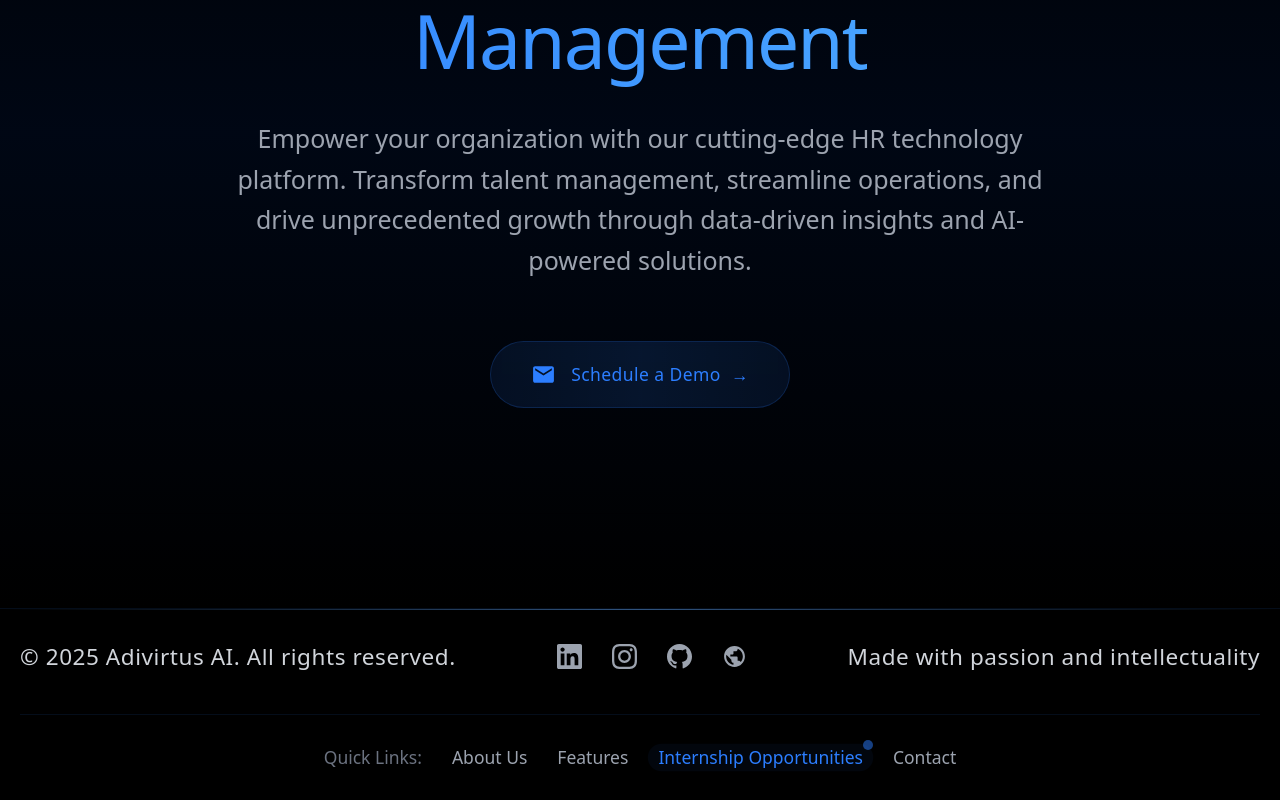
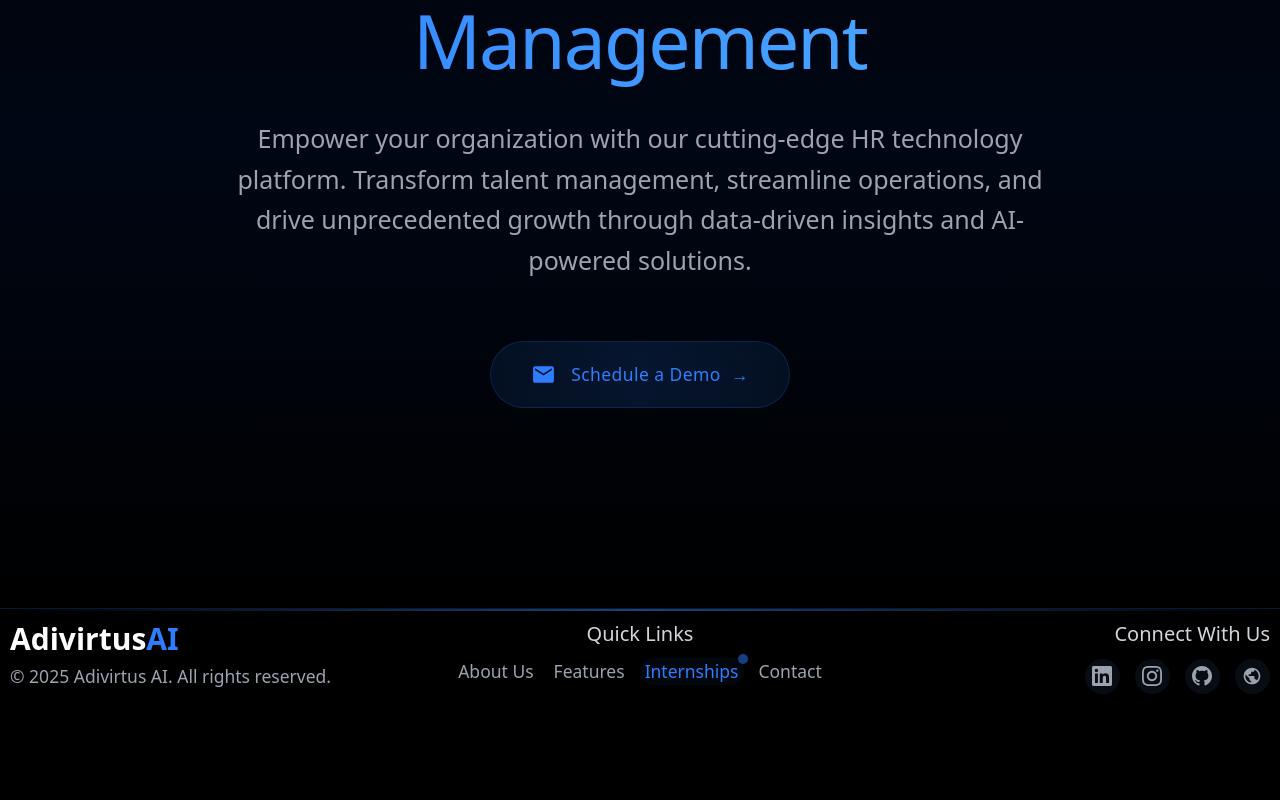
Before and after one commit to LordAK7/adivirtus, a React (Vite) app: page / in a window 1280 px wide. Shown: the part 9349-10149 px from the top of the page. After the commit the page ends 10053 px from the top, so only its background shows below. Built offline with nearby package versions, Linux system fonts and the light colour scheme.

Commit message:
Added right link for application

```diff
--- a/src/components/Footer.jsx
+++ b/src/components/Footer.jsx
@@ -13,97 +13,34 @@ const Footer = () => {
   };
 
   return (
-    <footer ref={ref} className="py-6 bg-[#000000] border-t border-[#2C7EFF]/10 relative">
-      {/* Animated blue line */}
-      <div className="absolute top-0 left-0 w-full h-[1px] bg-gradient-to-r from-transparent via-blue-400 to-transparent animate-pulse" />
+    <footer ref={ref} className="py-2 bg-[#000000] border-t border-[#2C7EFF]/20 relative">
+      {/* Animated gradient line */}
+      <div className="absolute top-0 left-0 w-full h-[2px] bg-gradient-to-r from-transparent via-blue-500 to-transparent opacity-80 animate-pulse" />
 
-      <div className="container mx-auto px-4">
-        <div className="flex flex-col md:flex-row justify-between items-center space-y-6 md:space-y-0 mb-8">
-          {/* Copyright */}
+      <div className="container mx-auto px-2 max-w-6xl">
+        <div className="grid grid-cols-1 md:grid-cols-3 gap-4 items-start">
+          {/* Logo & Copyright */}
           <motion.div
             variants={linkVariants}
             initial="hidden"
             animate={isInView ? "visible" : "hidden"}
+            className="flex flex-col items-center md:items-start space-y-1"
           >
-            <p className="text-lg text-gray-300 font-medium tracking-wide">
+            <div className="text-2xl font-bold text-white">Adivirtus<span className="text-[#2C7EFF]">AI</span></div>
+            <p className="text-sm text-gray-400">
               © 2025 Adivirtus AI. All rights reserved.
             </p>
           </motion.div>
-
-          {/* Social Icons */}
-          <motion.div
-            variants={linkVariants}
-            initial="hidden"
-            animate={isInView ? "visible" : "hidden"}
-            className="flex items-center space-x-6"
-          >
-            {/* LinkedIn */}
-            <a
-              href="https://www.linkedin.com/in/aditya-kamble-entrepreneur"
-              target="_blank"
-              rel="noopener noreferrer"
-              className="text-gray-400 hover:text-[#2C7EFF] transition-colors duration-300"
-            >
-              <svg className="w-5 h-5" fill="currentColor" viewBox="0 0 24 24">
-                <path d="M20.447 20.452h-3.554v-5.569c0-1.328-.027-3.037-1.852-3.037-1.853 0-2.136 1.445-2.136 2.939v5.667H9.351V9h3.414v1.561h.046c.477-.9 1.637-1.85 3.37-1.85 3.601 0 4.267 2.37 4.267 5.455v6.286zM5.337 7.433c-1.144 0-2.063-.926-2.063-2.065 0-1.138.92-2.063 2.063-2.063 1.14 0 2.064.925 2.064 2.063 0 1.139-.925 2.065-2.064 2.065zm1.782 13.019H3.555V9h3.564v11.452zM22.225 0H1.771C.792 0 0 .774 0 1.729v20.542C0 23.227.792 24 1.771 24h20.451C23.2 24 24 23.227 24 22.271V1.729C24 .774 23.2 0 22.222 0h.003z"/>
-              </svg>
-            </a>
-            {/* Instagram */}
-            <a
-              href="https://www.instagram.com/thegodofcomputers/"
-              target="_blank"
-              rel="noopener noreferrer"
-              className="text-gray-400 hover:text-[#2C7EFF] transition-colors duration-300"
-            >
-              <svg className="w-5 h-5" fill="currentColor" viewBox="0 0 24 24">
-                <path d="M12 2.163c3.204 0 3.584.012 4.85.07 3.252.148 4.771 1.691 4.919 4.919.058 1.265.069 1.645.069 4.849 0 3.205-.012 3.584-.069 4.849-.149 3.225-1.664 4.771-4.919 4.919-1.266.058-1.644.07-4.85.07-3.204 0-3.584-.012-4.849-.07-3.26-.149-4.771-1.699-4.919-4.92-.058-1.265-.07-1.644-.07-4.849 0-3.204.013-3.583.07-4.849.149-3.227 1.664-4.771 4.919-4.919 1.266-.057 1.645-.069 4.849-.069zm0-2.163c-3.259 0-3.667.014-4.947.072-4.358.2-6.78 2.618-6.98 6.98-.059 1.281-.073 1.689-.073 4.948 0 3.259.014 3.668.072 4.948.2 4.358 2.618 6.78 6.98 6.98 1.281.058 1.689.072 4.948.072 3.259 0 3.668-.014 4.948-.072 4.354-.2 6.782-2.618 6.979-6.98.059-1.28.073-1.689.073-4.948 0-3.259-.014-3.667-.072-4.947-.196-4.354-2.617-6.78-6.979-6.98-1.281-.059-1.69-.073-4.949-.073zm0 5.838c-3.403 0-6.162 2.759-6.162 6.162s2.759 6.163 6.162 6.163 6.162-2.759 6.162-6.163c0-3.403-2.759-6.162-6.162-6.162zm0 10.162c-2.209 0-4-1.79-4-4 0-2.209 1.791-4 4-4s4 1.791 4 4c0 2.21-1.791 4-4 4zm6.406-11.845c-.796 0-1.441.645-1.441 1.44s.645 1.44 1.441 1.44c.795 0 1.439-.645 1.439-1.44s-.644-1.44-1.439-1.44z"/>
-              </svg>
-            </a>
-            {/* GitHub */}
-            <a
-              href="https://github.com/LordAK7"
-              target="_blank"
-              rel="noopener noreferrer"
-              className="text-gray-400 hover:text-[#2C7EFF] transition-colors duration-300"
-            >
-              <svg className="w-5 h-5" fill="currentColor" viewBox="0 0 24 24">
-                <path d="M12 0c-6.626 0-12 5.373-12 12 0 5.302 3.438 9.8 8.207 11.387.599.111.793-.261.793-.577v-2.234c-3.338.726-4.033-1.416-4.033-1.416-.546-1.387-1.333-1.756-1.333-1.756-1.089-.745.083-.729.083-.729 1.205.084 1.839 1.237 1.839 1.237 1.07 1.834 2.807 1.304 3.492.997.107-.775.418-1.305.762-1.604-2.665-.305-5.467-1.334-5.467-5.931 0-1.311.469-2.381 1.236-3.221-.124-.303-.535-1.524.117-3.176 0 0 1.008-.322 3.301 1.23.957-.266 1.983-.399 3.003-.404 1.02.005 2.047.138 3.006.404 2.291-1.552 3.297-1.23 3.297-1.23.653 1.653.242 2.874.118 3.176.77.84 1.235 1.911 1.235 3.221 0 4.609-2.807 5.624-5.479 5.921.43.372.823 1.102.823 2.222v3.293c0 .319.192.694.801.576 4.765-1.589 8.199-6.086 8.199-11.386 0-6.627-5.373-12-12-12z"/>
-              </svg>
-            </a>
-            {/* Website Icon */}
-            <a
-              href="https://6882-114-79-138-7.ngrok-free.app"
-              target="_blank"
-              rel="noopener noreferrer"
-              className="text-gray-400 hover:text-[#2C7EFF] transition-colors duration-300"
-            >
-              <svg className="w-5 h-5" fill="currentColor" viewBox="0 0 24 24">
-                <path d="M12 2C6.48 2 2 6.48 2 12s4.48 10 10 10 10-4.48 10-10S17.52 2 12 2zm-1 17.93c-3.95-.49-7-3.85-7-7.93 0-.62.08-1.21.21-1.79L9 15v1c0 1.1.9 2 2 2v1.93zm6.9-2.54c-.26-.81-1-1.39-1.9-1.39h-1v-3c0-.55-.45-1-1-1H8v-2h2c.55 0 1-.45 1-1V7h2c1.1 0 2-.9 2-2v-.41c2.93 1.19 5 4.06 5 7.41 0 2.08-.8 3.97-2.1 5.39z"/>
-              </svg>
-            </a>
-          </motion.div>
-
-          {/* Made with Passion Text */}
-          <motion.div
-            variants={linkVariants}
-            initial="hidden"
-            animate={isInView ? "visible" : "hidden"}
-          >
-            <p className="text-lg text-gray-300 font-medium tracking-wide">
-              Made with passion and intellectuality
-            </p>
-          </motion.div>
-        </div>
 
           {/* Quick Links Section */}
           <motion.div
             variants={linkVariants}
             initial="hidden"
             animate={isInView ? "visible" : "hidden"}
-          className="border-t border-[#2C7EFF]/10 pt-6 flex flex-col md:flex-row justify-center items-center gap-6"
+            className="flex flex-col items-center space-y-2"
           >
-          <span className="text-gray-500 text-sm">Quick Links:</span>
-          <div className="flex flex-wrap justify-center gap-6">
+            <h3 className="text-gray-300 font-medium">Quick Links</h3>
+            <div className="flex flex-wrap justify-center gap-x-4 gap-y-1">
               <a href="#about" className="text-gray-400 hover:text-[#2C7EFF] transition-colors duration-300 text-sm">
                 About Us
               </a>
@@ -114,7 +51,7 @@ const Footer = () => {
                 to="/internship"
                 className="relative text-[#2C7EFF] transition-colors duration-300 text-sm group"
               >
-              <span className="relative z-10">Internship Opportunities</span>
+                <span className="relative z-10">Internships</span>
                 <span className="absolute inset-0 bg-[#2C7EFF]/10 rounded-full -z-0 scale-110 opacity-50 group-hover:opacity-100 transition-opacity duration-300"></span>
                 <span className="absolute -top-1 -right-2 w-2 h-2 bg-[#2C7EFF] rounded-full animate-pulse"></span>
               </Link>
@@ -123,6 +60,63 @@ const Footer = () => {
               </a>
             </div>
           </motion.div>
+
+          {/* Social Icons */}
+          <motion.div
+            variants={linkVariants}
+            initial="hidden"
+            animate={isInView ? "visible" : "hidden"}
+            className="flex flex-col items-center md:items-end space-y-2"
+          >
+            <h3 className="text-gray-300 font-medium text-center md:text-right">Connect With Us</h3>
+            <div className="flex justify-center md:justify-end space-x-3 md:pr-0">
+              {/* LinkedIn */}
+              <a
+                href="https://www.linkedin.com/in/aditya-kamble-entrepreneur"
+                target="_blank"
+                rel="noopener noreferrer"
+                className="text-gray-400 hover:text-[#2C7EFF] transition-colors duration-300 bg-gray-900/50 p-1.5 rounded-full"
+              >
+                <svg className="w-4 h-4" fill="currentColor" viewBox="0 0 24 24">
+                  <path d="M20.447 20.452h-3.554v-5.569c0-1.328-.027-3.037-1.852-3.037-1.853 0-2.136 1.445-2.136 2.939v5.667H9.351V9h3.414v1.561h.046c.477-.9 1.637-1.85 3.37-1.85 3.601 0 4.267 2.37 4.267 5.455v6.286zM5.337 7.433c-1.144 0-2.063-.926-2.063-2.065 0-1.138.92-2.063 2.063-2.063 1.14 0 2.064.925 2.064 2.063 0 1.139-.925 2.065-2.064 2.065zm1.782 13.019H3.555V9h3.564v11.452zM22.225 0H1.771C.792 0 0 .774 0 1.729v20.542C0 23.227.792 24 1.771 24h20.451C23.2 24 24 23.227 24 22.271V1.729C24 .774 23.2 0 22.222 0h.003z"/>
+                </svg>
+              </a>
+              {/* Instagram */}
+              <a
+                href="https://www.instagram.com/thegodofcomputers/"
+                target="_blank"
+                rel="noopener noreferrer"
+                className="text-gray-400 hover:text-[#2C7EFF] transition-colors duration-300 bg-gray-900/50 p-1.5 rounded-full"
+              >
+                <svg className="w-4 h-4" fill="currentColor" viewBox="0 0 24 24">
+                  <path d="M12 2.163c3.204 0 3.584.012 4.85.07 3.252.148 4.771 1.691 4.919 4.919.058 1.265.069 1.645.069 4.849 0 3.205-.012 3.584-.069 4.849-.149 3.225-1.664 4.771-4.919 4.919-1.266.058-1.644.07-4.85.07-3.204 0-3.584-.012-4.849-.07-3.26-.149-4.771-1.699-4.919-4.92-.058-1.265-.07-1.644-.07-4.849 0-3.204.013-3.583.07-4.849.149-3.227 1.664-4.771 4.919-4.919 1.266-.057 1.645-.069 4.849-.069zm0-2.163c-3.259 0-3.667.014-4.947.072-4.358.2-6.78 2.618-6.98 6.98-.059 1.281-.073 1.689-.073 4.948 0 3.259.014 3.668.072 4.948.2 4.358 2.618 6.78 6.98 6.98 1.281.058 1.689.072 4.948.072 3.259 0 3.668-.014 4.948-.072 4.354-.2 6.782-2.618 6.979-6.98.059-1.28.073-1.689.073-4.948 0-3.259-.014-3.667-.072-4.947-.196-4.354-2.617-6.78-6.979-6.98-1.281-.059-1.69-.073-4.949-.073zm0 5.838c-3.403 0-6.162 2.759-6.162 6.162s2.759 6.163 6.162 6.163 6.162-2.759 6.162-6.163c0-3.403-2.759-6.162-6.162-6.162zm0 10.162c-2.209 0-4-1.79-4-4 0-2.209 1.791-4 4-4s4 1.791 4 4c0 2.21-1.791 4-4 4zm6.406-11.845c-.796 0-1.441.645-1.441 1.44s.645 1.44 1.441 1.44c.795 0 1.439-.645 1.439-1.44s-.644-1.44-1.439-1.44z"/>
+                </svg>
+              </a>
+              {/* GitHub */}
+              <a
+                href="https://github.com/LordAK7"
+                target="_blank"
+                rel="noopener noreferrer"
+                className="text-gray-400 hover:text-[#2C7EFF] transition-colors duration-300 bg-gray-900/50 p-1.5 rounded-full"
+              >
+                <svg className="w-4 h-4" fill="currentColor" viewBox="0 0 24 24">
+                  <path d="M12 0c-6.626 0-12 5.373-12 12 0 5.302 3.438 9.8 8.207 11.387.599.111.793-.261.793-.577v-2.234c-3.338.726-4.033-1.416-4.033-1.416-.546-1.387-1.333-1.756-1.333-1.756-1.089-.745.083-.729.083-.729 1.205.084 1.839 1.237 1.839 1.237 1.07 1.834 2.807 1.304 3.492.997.107-.775.418-1.305.762-1.604-2.665-.305-5.467-1.334-5.467-5.931 0-1.311.469-2.381 1.236-3.221-.124-.303-.535-1.524.117-3.176 0 0 1.008-.322 3.301 1.23.957-.266 1.983-.399 3.003-.404 1.02.005 2.047.138 3.006.404 2.291-1.552 3.297-1.23 3.297-1.23.653 1.653.242 2.874.118 3.176.77.84 1.235 1.911 1.235 3.221 0 4.609-2.807 5.624-5.479 5.921.43.372.823 1.102.823 2.222v3.293c0 .319.192.694.801.576 4.765-1.589 8.199-6.086 8.199-11.386 0-6.627-5.373-12-12-12z"/>
+                </svg>
+              </a>
+              {/* Website Icon */}
+              <a
+                href="https://thegodofcomputers.com/"
+                target="_blank"
+                rel="noopener noreferrer"
+                className="text-gray-400 hover:text-[#2C7EFF] transition-colors duration-300 bg-gray-900/50 p-1.5 rounded-full"
+              >
+                <svg className="w-4 h-4" fill="currentColor" viewBox="0 0 24 24">
+                  <path d="M12 2C6.48 2 2 6.48 2 12s4.48 10 10 10 10-4.48 10-10S17.52 2 12 2zm-1 17.93c-3.95-.49-7-3.85-7-7.93 0-.62.08-1.21.21-1.79L9 15v1c0 1.1.9 2 2 2v1.93zm6.9-2.54c-.26-.81-1-1.39-1.9-1.39h-1v-3c0-.55-.45-1-1-1H8v-2h2c.55 0 1-.45 1-1V7h2c1.1 0 2-.9 2-2v-.41c2.93 1.19 5 4.06 5 7.41 0 2.08-.8 3.97-2.1 5.39z"/>
+                </svg>
+              </a>
+            </div>
+          </motion.div>
+        </div>
       </div>
     </footer>
   );
```
Lines whose indentation alone changed are shown as unchanged.
